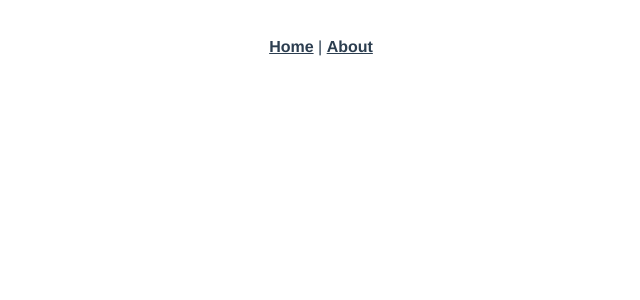
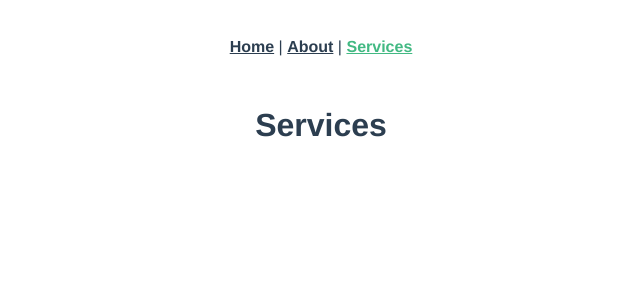
Before and after one commit to curtis-alexander/posh_website_frontend, a Vue app: page /services in a window 1280 px wide. Shown: the top 300 px of the page, without its empty margins (319-959 px from the left). Built offline with nearby package versions, Linux system fonts and the light colour scheme.

Commit message:
add services page

```diff
--- a/src/App.vue
+++ b/src/App.vue
@@ -2,7 +2,8 @@
   <div id="app">
     <div id="nav">
       <router-link to="/">Home</router-link> |
-      <router-link to="/about">About</router-link>
+      <router-link to="/about">About</router-link> |
+      <router-link to="/services">Services</router-link>
     </div>
     <router-view />
   </div>
--- a/src/router/index.js
+++ b/src/router/index.js
@@ -1,6 +1,7 @@
 import Vue from "vue";
 import VueRouter from "vue-router";
 import Home from "../views/Home.vue";
+import Services from "../views/Services.vue";
 
 Vue.use(VueRouter);
 
@@ -19,6 +20,11 @@
     component: () =>
       import(/* webpackChunkName: "about" */ "../views/About.vue"),
   },
+  {
+    path: "/services",
+    name: "Services",
+    component: Services,
+  },
 ];
 
 const router = new VueRouter({
--- /dev/null
+++ b/src/views/Services.vue
@@ -0,0 +1,5 @@
+<template>
+  <div class="services">
+    <h1>Services</h1>
+  </div>
+</template>
```
